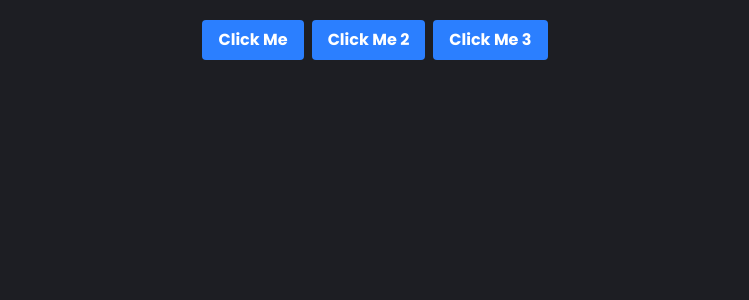
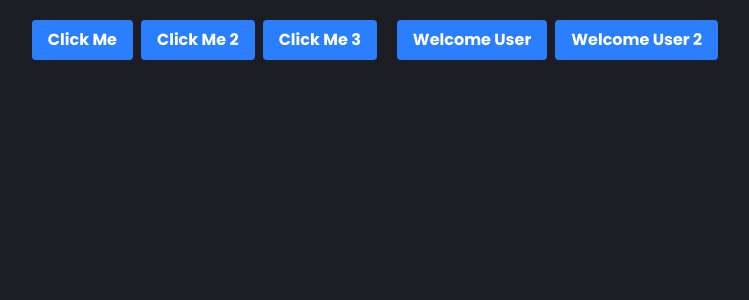
Before and after one commit to AkkalDhami/REACT-JS, a React (Vite) app in the folder 01-Intro-to-React/: page / in a window 1280 px wide. Shown: the top 300 px of the page, without its empty margins (265-1014 px from the left). Built offline with nearby package versions, Linux system fonts and the light colour scheme.

Commit message:
passing event as props

```diff
--- /dev/null
+++ b/01-Intro-to-React/src/components/EventProps.jsx
@@ -0,0 +1,42 @@
+import React from "react";
+
+const EventProps = () => {
+  const handleWelcomeUser = (name) => {
+    alert(`Welcome ${name}`);
+  };
+  const handleHover = () => {
+    alert("Mouse Hovered");
+  };
+  return (
+    <div>
+      <WelcomeUser
+        onBtnClick={() => handleWelcomeUser("Akkal Dhami")}
+        onMouseEnter={handleHover}
+      />
+    </div>
+  );
+};
+
+const WelcomeUser = (props) => {
+  const handleGreeting = (name) => {
+    alert(`Welcome ${name}`);
+    props.onBtnClick();
+  };
+  return (
+    <div className="flex gap-2">
+      <button
+        className="bg-blue-500 hover:bg-blue-700 text-white font-bold py-2 px-4 rounded"
+        onClick={props.onBtnClick}
+        onMouseEnter={props.onMouseEnter}>
+        Welcome User
+      </button>
+      <button
+        className="bg-blue-500 hover:bg-blue-700 text-white font-bold py-2 px-4 rounded"
+        onClick={() => handleGreeting("Aarav Sharma")}>
+        Welcome User 2
+      </button>
+    </div>
+  );
+};
+
+export default EventProps;
--- a/01-Intro-to-React/src/main.jsx
+++ b/01-Intro-to-React/src/main.jsx
@@ -3,10 +3,13 @@ import { createRoot } from "react-dom/client";
 import "./index.css";
 import App from "./App.jsx";
 import EventHandling from "./components/EventHandling";
+import EventProps from "./components/EventProps";
 
 createRoot(document.getElementById("root")).render(
   <StrictMode>
     {/* <App /> */}
     <EventHandling />
+    <EventProps />
+
   </StrictMode>
 );
```
